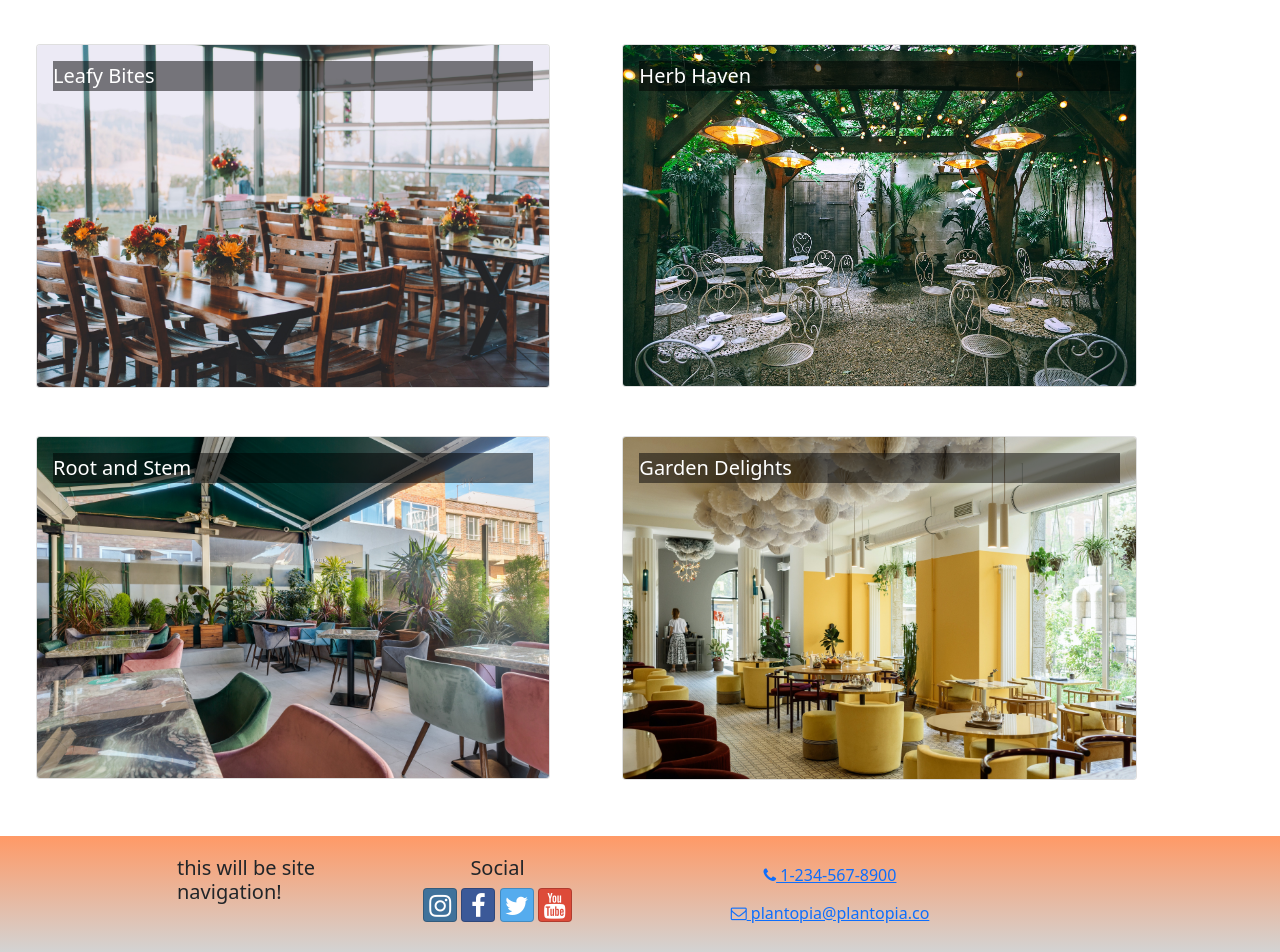
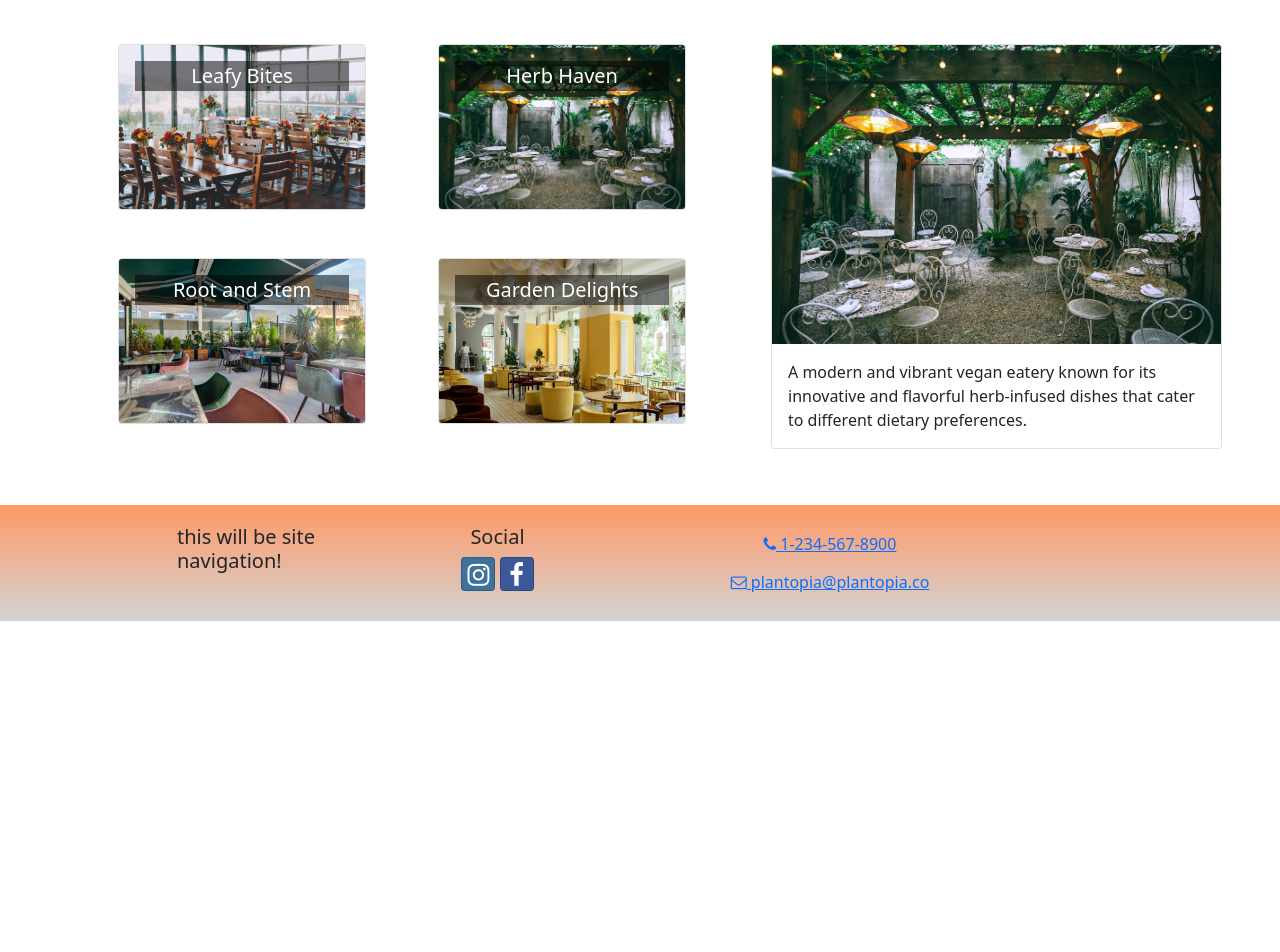
Before and after one commit to alexiscodes21/restaurant-reviews-site, a React (Create React App) app: page / in a window 1280 px wide. Shown: the part 140-1092 px from the top of the page. After the commit the page ends 800 px from the top, so only its background shows below. Built offline with nearby package versions, Linux system fonts and the light colour scheme.

Commit message:
change card layout, create directory page, create restaurant card details

```diff
--- a/src/App.js
+++ b/src/App.js
@@ -1,16 +1,17 @@
 import React from 'react';
 import './App.css';
-import { Container, Navbar, NavbarBrand } from "reactstrap";
-import PlantopiaLogo from "./assets/img/plantopia.png";
-import RestaurantsList from "./features/restaurants/RestaurantsList";
+// import { Container, Navbar, NavbarBrand } from "reactstrap";
+// import PlantopiaLogo from "./assets/img/plantopia.png";
+// import RestaurantsList from "./features/restaurants/RestaurantsList";
 import Header from "./components/Header";
 import Footer from "./components/Footer";
+import RestaurantsDirectoryPage from './pages/RestaurantsDirectoryPage';
 
 function App() {
   return (
     <div className="App">
       <Header />
-      <RestaurantsList />
+      <RestaurantsDirectoryPage />
       <Footer />
     </div>
   );
--- a/src/components/Footer.js
+++ b/src/components/Footer.js
@@ -16,12 +16,6 @@ const Footer = () => {
             <a className="btn btn-social-icon btn-facebook" href="http://www.facebook.com/">
               <i className="fa fa-facebook" />
             </a>{" "}
-            <a className="btn btn-social-icon btn-twitter" href="http://twitter.com/">
-              <i className="fa fa-twitter" />
-            </a>{" "}
-            <a className="btn btn-social-icon btn-google" href="http://youtube.com/">
-              <i className="fa fa-youtube" />
-            </a>
           </Col>
           <Col sm="4" className="text-center">
             <a role="button" className="btn btn-link" href="tel:+12345678900">
--- a/src/components/Header.js
+++ b/src/components/Header.js
@@ -5,7 +5,7 @@ const Header = () => {
   return (
     <Navbar dark color="primary" sticky="top" expand="md">
       <NavbarBrand href="/">
-        <img src={Plantopia} alt="Plantopia Logo" />
+        <img src={Plantopia} alt="Plantopia Logo" style={{ marginLeft: 35 }} />
       </NavbarBrand>
     </Navbar>
   );
--- a/src/features/restaurants/RestaurantCard.js
+++ b/src/features/restaurants/RestaurantCard.js
@@ -6,7 +6,7 @@ const RestaurantCard = ({ restaurant }) => {
     <Card>
       <CardImg width="100%" src={image} alt={name} />
       <CardImgOverlay>
-        <CardTitle>{name}</CardTitle>
+        <CardTitle style={{ textAlign: "center"}}>{name}</CardTitle>
       </CardImgOverlay>
     </Card>
   );
--- /dev/null
+++ b/src/features/restaurants/RestaurantDetail.js
@@ -0,0 +1,18 @@
+import { Card, CardImg, CardText, CardBody, Col } from "reactstrap";
+
+const RestaurantDetail = ({ restaurant }) => {
+  const { image, name, description } = restaurant;
+
+  return (
+    <Col md="12" className="m-4">
+      <Card>
+        <CardImg top src={image} alt={name} />
+        <CardBody>
+          <CardText>{description}</CardText>
+        </CardBody>
+      </Card>
+    </Col>
+  );
+};
+
+export default RestaurantDetail;
--- /dev/null
+++ b/src/pages/RestaurantsDirectoryPage.js
@@ -0,0 +1,29 @@
+import { Container, Row, Col, Button } from "reactstrap";
+import RestaurantDetail from "../features/restaurants/RestaurantDetail";
+import RestaurantsList from "../features/restaurants/RestaurantsList";
+import { selectRandomRestaurant } from "../features/restaurants/restaurantsSlice";
+
+const RestaurantsDirectoryPage = () => {
+  let selectedRestaurant = selectRandomRestaurant();
+
+  const toggleRestaurant = () => {
+    selectedRestaurant = selectRandomRestaurant();
+    console.log(selectedRestaurant);
+  };
+
+  return (
+    <Container>
+      {/* <Button onClick={() => toggleRestaurant()}>Select Random Restaurant</Button> */}
+      <Row>
+        <Col sm="5" md="7">
+          <RestaurantsList />
+        </Col>
+        <Col sm="7" md="5">
+          <RestaurantDetail restaurant={selectedRestaurant} />
+        </Col>
+      </Row>
+    </Container>
+  );
+};
+
+export default RestaurantsDirectoryPage;
```
